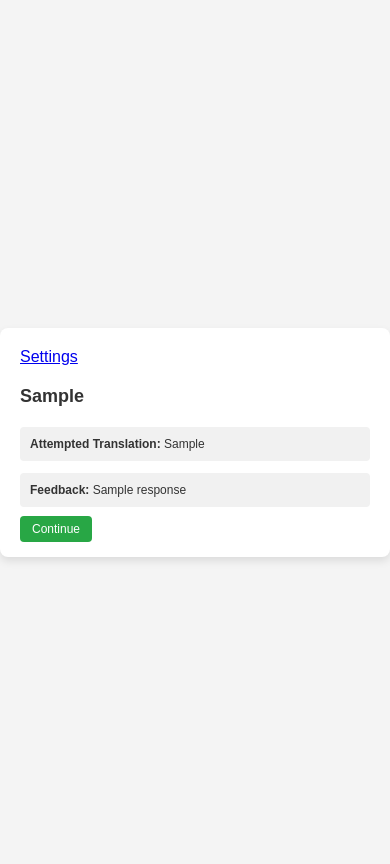
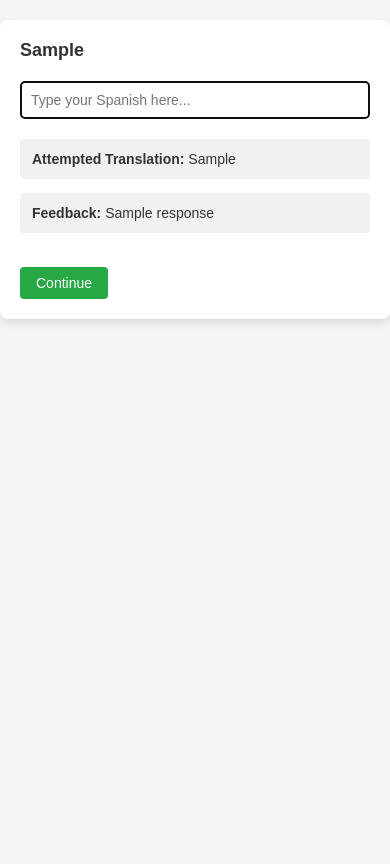
Before and after one commit to pandichef/fabulari, a Django app: template main/templates/prompt.html in a window 390 px wide. After the commit the page ends 323 px from the top, so only its background shows below. Run offline with Django 4.2, Linux system fonts and the light colour scheme; the template is opened without the code that fills it: most values are stand-ins (such as "Sample title", 1, 10 or a date in 2020).

Commit message:
phone responsiveness

```diff
--- a/main/templates/prompt.html
+++ b/main/templates/prompt.html
@@ -13,7 +13,7 @@
             justify-content: center;
             align-items: flex-start;
             height: 100vh;
-            padding-top: 20px;
+            padding: 0;
         }
         .container {
             background: #fff;
@@ -23,57 +23,65 @@
             width: 100%;
             max-width: 900px;
             box-sizing: border-box;
-            margin: auto;
-            overflow: hidden;
+            margin: 20px auto;
         }
-        h1 {
-            font-size: 24px;
+        form {
             margin-bottom: 20px;
         }
         input[type="text"] {
             width: 100%;
-            padding: 10px;
+            padding: 15px;
             border: 1px solid #ddd;
             border-radius: 4px;
             box-sizing: border-box;
-            margin-bottom: 20px;
-            font-size: 16px;
+            font-size: 18px;
         }
         .continue-button {
             background-color: #28a745;
             color: #fff;
             border: none;
-            padding: 10px 20px;
+            padding: 12px 24px;
             border-radius: 4px;
             cursor: pointer;
-            font-size: 16px;
+            font-size: 18px;
             transition: background-color 0.3s ease;
             text-decoration: none;
+            display: inline-block;
+            margin-top: 20px;
         }
         .continue-button:hover {
             background-color: #218838;
         }
-        h2 {
-            margin-top: 20px;
-            font-size: 20px;
+        h1 {
+            font-size: 24px;
+            margin: 0 0 20px;
         }
         p {
             background-color: #f1f1f1;
-            padding: 10px;
+            padding: 12px;
             border-radius: 4px;
-            font-size: 16px;
+            font-size: 18px;
             white-space: pre-wrap;
-        }
-        .input-text {
-            background-color: #f1f1f1;
-            padding: 10px;
-            border-radius: 4px;
-            font-size: 16px;
-            margin-top: 20px;
         }
         @media (max-width: 600px) {
             h1 {
                 font-size: 20px;
+            }
+            .continue-button {
+                font-size: 16px;
+                padding: 10px 20px;
+            }
+            input[type="text"] {
+                font-size: 16px;
+                padding: 12px;
+            }
+            p {
+                font-size: 16px;
+            }
+        }
+        @media (max-width: 400px) {
+            h1 {
+                font-size: 18px;
             }
             .continue-button {
                 font-size: 14px;
@@ -81,46 +89,27 @@
             }
             input[type="text"] {
                 font-size: 14px;
-                padding: 8px;
+                padding: 10px;
             }
             p {
                 font-size: 14px;
-            }
-        }
-        @media (max-width: 400px) {
-            h1 {
-                font-size: 18px;
-            }
-            .continue-button {
-                font-size: 12px;
-                padding: 6px 12px;
-            }
-            input[type="text"] {
-                font-size: 12px;
-                padding: 6px;
-            }
-            p {
-                font-size: 12px;
             }
         }
     </style>
 </head>
 <body>
     <div class="container">
-        <a href="admin/main/phrase" style="display: block; margin-bottom: 20px;">Settings</a>
         <h1>{{ english_sentence }}</h1>
+
+        <form method="post">
+            {% csrf_token %}
+            <input type="text" name="prompt" placeholder="Type your Spanish here..." autofocus>
+        </form>
 
         {% if response %}
             <p><strong>Attempted Translation:</strong> {{ attempted_translation }}</p>
             <p><strong>Feedback:</strong> {{ response }}</p>
-            <div>
-                <a href="{% url 'prompt_view' %}" class="continue-button">Continue</a>
-            </div>
-        {% else %}
-            <form method="post">
-                {% csrf_token %}
-                <input type="text" name="prompt" placeholder="Type your Spanish here..." autofocus>
-            </form>
+            <a href="{% url 'prompt_view' %}" class="continue-button">Continue</a>
         {% endif %}
     </div>
 </body>
```
